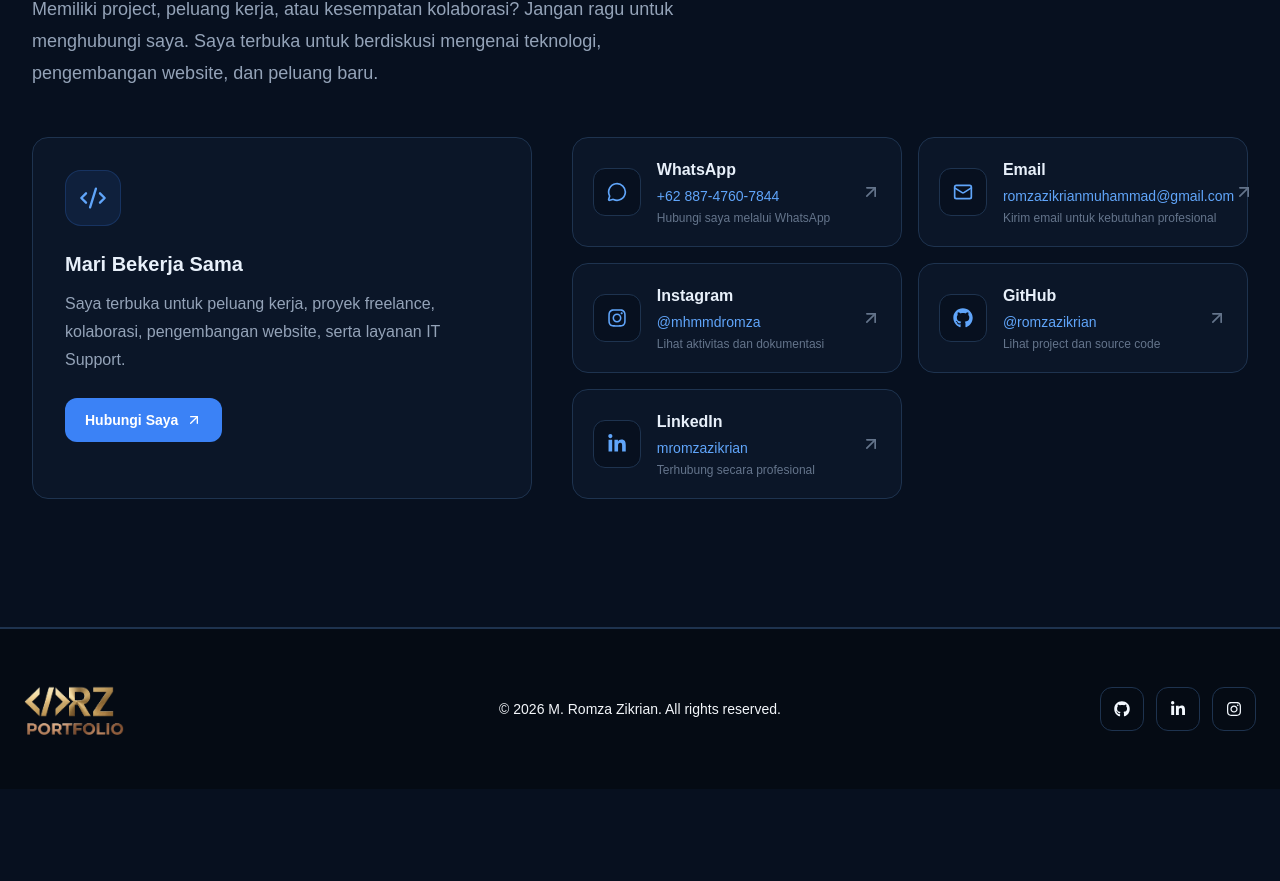
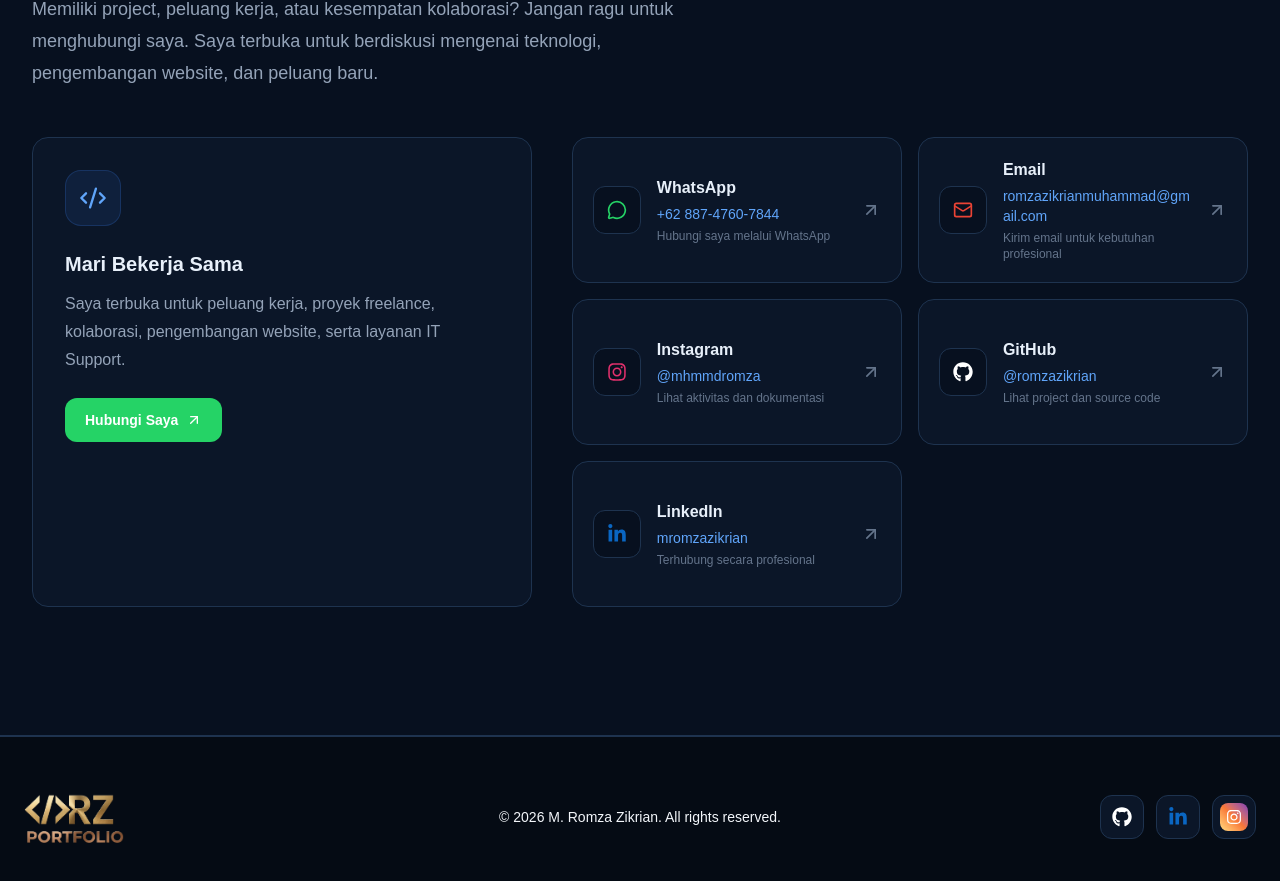
Before and after one commit to romzazikrian/Port_New, a Next.js app: page / in a window 1280 px wide. Shown: the part 5293-6174 px from the top of the page. Before the commit the page ends 6082 px from the top, so only its background shows below. Built offline with nearby package versions, Linux system fonts and the light colour scheme.

Commit message:
Update project

```diff
--- a/components/contact/ContactCard.tsx
+++ b/components/contact/ContactCard.tsx
@@ -1,6 +1,7 @@
 "use client";
 
 import { ArrowUpRight, Mail, MessageCircle } from "lucide-react";
+
 import { FaGithub, FaInstagram, FaLinkedinIn } from "react-icons/fa";
 
 import { ContactItem } from "@/data/contact";
@@ -25,6 +26,9 @@ export default function ContactCard({ contact }: ContactCardProps) {
       className="
         group
         flex
+        h-full
+        min-h-[138px]
+        w-full
         items-center
         justify-between
         rounded-2xl
@@ -43,7 +47,7 @@ export default function ContactCard({ contact }: ContactCardProps) {
         dark:hover:bg-[#0d1b30]
       "
     >
-      <div className="flex items-center gap-4">
+      <div className="flex min-w-0 flex-1 items-center gap-4">
         {/* Icon */}
         <div
           className="
@@ -57,41 +61,51 @@ export default function ContactCard({ contact }: ContactCardProps) {
             border
             border-slate-200
             bg-slate-50
-            text-blue-600
-            transition
-            group-hover:border-blue-400
+            transition-all
+            duration-300
+            group-hover:scale-105
             dark:border-[#1e334f]
             dark:bg-[#07101f]
-            dark:text-[#60a5fa]
-            dark:group-hover:border-[#3b82f6]
           "
         >
-          {contact.name === "WhatsApp" && <MessageCircle className="h-5 w-5" />}
+          {contact.name === "WhatsApp" && (
+            <MessageCircle className="h-5 w-5" style={{ color: "#25D366" }} />
+          )}
 
-          {contact.name === "Email" && <Mail className="h-5 w-5" />}
+          {contact.name === "Email" && (
+            <Mail className="h-5 w-5" style={{ color: "#EA4335" }} />
+          )}
 
-          {contact.name === "Instagram" && <FaInstagram className="h-5 w-5" />}
+          {contact.name === "Instagram" && (
+            <FaInstagram className="h-5 w-5" style={{ color: "#E1306C" }} />
+          )}
 
-          {contact.name === "GitHub" && <FaGithub className="h-5 w-5" />}
+          {contact.name === "GitHub" && (
+            <FaGithub className="h-5 w-5 text-[#181717] dark:text-white" />
+          )}
 
-          {contact.name === "LinkedIn" && <FaLinkedinIn className="h-5 w-5" />}
+          {contact.name === "LinkedIn" && (
+            <FaLinkedinIn className="h-5 w-5" style={{ color: "#0A66C2" }} />
+          )}
 
           {!["WhatsApp", "Email", "Instagram", "GitHub", "LinkedIn"].includes(
             contact.name,
-          ) && <ArrowUpRight className="h-5 w-5" />}
+          ) && (
+            <ArrowUpRight className="h-5 w-5 text-blue-600 dark:text-[#60a5fa]" />
+          )}
         </div>
 
         {/* Information */}
-        <div>
+        <div className="min-w-0 flex-1">
           <h3 className="font-semibold text-slate-900 dark:text-[#e8f0fa]">
             {contact.name}
           </h3>
 
-          <p className="mt-1 text-sm text-blue-600 dark:text-[#60a5fa]">
+          <p className="mt-1 line-clamp-2 break-all text-sm text-blue-600 dark:text-[#60a5fa]">
             {contact.username}
           </p>
 
-          <p className="mt-1 text-xs text-slate-500 dark:text-[#64748b]">
+          <p className="mt-1 line-clamp-2 text-xs text-slate-500 dark:text-[#64748b]">
             {description}
           </p>
         </div>
@@ -100,11 +114,13 @@ export default function ContactCard({ contact }: ContactCardProps) {
       {/* Arrow */}
       <ArrowUpRight
         className="
+          ml-3
           h-5
           w-5
           shrink-0
           text-slate-400
-          transition
+          transition-all
+          duration-300
           group-hover:-translate-y-1
           group-hover:translate-x-1
           group-hover:text-blue-600
--- a/components/home/Contact.tsx
+++ b/components/home/Contact.tsx
@@ -34,6 +34,7 @@ export default function Contact() {
         {/* =========================
             HEADING
         ========================== */}
+
         <motion.div
           initial={{ opacity: 0, y: 25 }}
           whileInView={{ opacity: 1, y: 0 }}
@@ -80,6 +81,7 @@ export default function Contact() {
         {/* =========================
             CONTENT
         ========================== */}
+
         <div
           className="
             mt-10
@@ -97,6 +99,7 @@ export default function Contact() {
           {/* =========================
               CONTACT INTRODUCTION
           ========================== */}
+
           <motion.div
             initial={{ opacity: 0, x: -30 }}
             whileInView={{ opacity: 1, x: 0 }}
@@ -126,7 +129,8 @@ export default function Contact() {
               dark:hover:shadow-blue-950/20
             "
           >
-            {/* Icon */}
+            {/* ICON */}
+
             <div
               className="
                 flex
@@ -140,6 +144,12 @@ export default function Contact() {
                 border-blue-200
                 bg-blue-50
                 text-blue-600
+                transition-all
+                duration-300
+                hover:scale-105
+                hover:shadow-lg
+                hover:shadow-blue-500/20
+
                 sm:h-14
                 sm:w-14
 
@@ -151,7 +161,8 @@ export default function Contact() {
               <Code2 className="h-6 w-6 sm:h-7 sm:w-7" />
             </div>
 
-            {/* Content */}
+            {/* CONTENT */}
+
             <div className="mt-5 min-w-0 sm:mt-6">
               <h3
                 className="
@@ -184,12 +195,14 @@ export default function Contact() {
               </p>
             </div>
 
-            {/* WhatsApp Button */}
+            {/* WHATSAPP BUTTON */}
+
             <a
               href="https://wa.me/6288747607844"
               target="_blank"
               rel="noopener noreferrer"
               className="
+                group
                 mt-6
                 inline-flex
                 w-full
@@ -198,7 +211,7 @@ export default function Contact() {
                 justify-center
                 gap-2
                 rounded-xl
-                bg-blue-600
+                bg-[#25D366]
                 px-4
                 py-3
                 text-sm
@@ -206,26 +219,43 @@ export default function Contact() {
                 text-white
                 transition-all
                 duration-300
+
                 hover:-translate-y-0.5
-                hover:bg-blue-700
+                hover:bg-[#1ebe5d]
                 hover:shadow-lg
-                hover:shadow-blue-500/20
+                hover:shadow-[#25D366]/25
+
                 sm:w-fit
                 sm:px-5
 
-                dark:bg-[#3b82f6]
-                dark:hover:bg-[#2563eb]
+                focus-visible:outline-none
+                focus-visible:ring-2
+                focus-visible:ring-[#25D366]
+                focus-visible:ring-offset-2
+
+                dark:focus-visible:ring-offset-[#0b1628]
               "
             >
               <span>{isEnglish ? "Contact Me" : "Hubungi Saya"}</span>
 
-              <ArrowUpRight className="h-4 w-4 shrink-0" />
+              <ArrowUpRight
+                className="
+                  h-4
+                  w-4
+                  shrink-0
+                  transition-transform
+                  duration-300
+                  group-hover:-translate-y-0.5
+                  group-hover:translate-x-0.5
+                "
+              />
             </a>
           </motion.div>
 
           {/* =========================
               CONTACT CARDS
           ========================== */}
+
           <motion.div
             initial={{ opacity: 0, x: 30 }}
             whileInView={{ opacity: 1, x: 0 }}
@@ -236,12 +266,14 @@ export default function Contact() {
     min-w-0
     w-full
     grid-cols-1
+    items-stretch
     gap-4
     sm:grid-cols-2
+    auto-rows-fr
   "
           >
             {contacts.map((contact) => (
-              <div key={contact.name} className="min-w-0 w-full">
+              <div key={contact.name} className="flex min-w-0 w-full">
                 <ContactCard contact={contact} />
               </div>
             ))}
--- a/components/layout/Footer.tsx
+++ b/components/layout/Footer.tsx
@@ -5,23 +5,61 @@ const socialLinks = [
   {
     name: "GitHub",
     href: "https://github.com/romzazikrian",
-    icon: <FaGithub className="h-4 w-4" />,
+    icon: <FaGithub className="h-5 w-5 text-white" />,
+    hover:
+      "hover:border-white/50 hover:bg-white/10 hover:shadow-[0_0_18px_rgba(255,255,255,0.15)]",
   },
   {
     name: "LinkedIn",
     href: "https://linkedin.com/in/mromzazikrian",
-    icon: <FaLinkedinIn className="h-4 w-4" />,
+    icon: <FaLinkedinIn className="h-5 w-5 text-[#0A66C2]" />,
+    hover:
+      "hover:border-[#0A66C2] hover:bg-[#0A66C2]/10 hover:shadow-[0_0_18px_rgba(10,102,194,0.25)]",
   },
   {
     name: "Instagram",
     href: "https://instagram.com/mhmmdromza",
-    icon: <FaInstagram className="h-4 w-4" />,
+    icon: (
+      <span
+        className="
+          flex
+          h-7
+          w-7
+          items-center
+          justify-center
+          rounded-lg
+          bg-gradient-to-tr
+          from-[#FFDC80]
+          via-[#F77737]
+          via-[#E1306C]
+          to-[#833AB4]
+        "
+      >
+        <FaInstagram className="h-4 w-4 text-white" />
+      </span>
+    ),
+    hover:
+      "hover:border-[#E1306C] hover:bg-gradient-to-tr hover:from-[#833AB4]/10 hover:via-[#E1306C]/10 hover:to-[#F77737]/10 hover:shadow-[0_0_18px_rgba(225,48,108,0.25)]",
   },
 ];
 
 export default function Footer() {
   return (
-    <footer className="w-full border-t border-[#1e334f] bg-[#050b14] px-4 py-8 sm:px-6 sm:py-10">
+    <footer
+      className="
+        w-full
+        border-t
+        border-[#1e334f]
+        bg-[#050b14]
+        px-4
+        py-8
+        transition-colors
+        duration-300
+
+        sm:px-6
+        sm:py-10
+      "
+    >
       <div className="mx-auto w-full max-w-7xl">
         <div
           className="
@@ -31,6 +69,7 @@ export default function Footer() {
             justify-center
             gap-6
             text-center
+
             md:grid
             md:grid-cols-3
             md:items-center
@@ -41,7 +80,15 @@ export default function Footer() {
           {/* =========================
               LOGO
           ========================== */}
-          <div className="flex w-full justify-center md:justify-start">
+
+          <div
+            className="
+              flex
+              w-full
+              justify-center
+              md:justify-start
+            "
+          >
             <Image
               src="/images/logo/loga.png"
               alt="M. Romza Zikrian Logo"
@@ -52,6 +99,7 @@ export default function Footer() {
                 w-auto
                 max-w-[90px]
                 object-contain
+
                 sm:h-20
                 sm:max-w-[100px]
               "
@@ -61,6 +109,7 @@ export default function Footer() {
           {/* =========================
               COPYRIGHT
           ========================== */}
+
           <div className="w-full">
             <p
               className="
@@ -69,6 +118,7 @@ export default function Footer() {
                 text-xs
                 leading-6
                 text-[#f3f6fa]
+
                 sm:text-sm
               "
             >
@@ -80,14 +130,15 @@ export default function Footer() {
           {/* =========================
               SOCIAL LINKS
           ========================== */}
+
           <div
             className="
               flex
               w-full
               items-center
               justify-center
-              gap-2
-              sm:gap-3
+              gap-3
+
               md:justify-end
             "
           >
@@ -99,28 +150,36 @@ export default function Footer() {
                 rel="noopener noreferrer"
                 aria-label={social.name}
                 title={social.name}
-                className="
+                className={`
+                  group
                   flex
-                  h-10
-                  w-10
+                  h-11
+                  w-11
                   shrink-0
                   items-center
                   justify-center
                   rounded-xl
                   border
                   border-[#1e334f]
-                  text-[#f3f8fe]
+                  bg-[#0b1628]
                   transition-all
                   duration-300
                   hover:-translate-y-1
-                  hover:border-[#3b82f6]
-                  hover:bg-[#3b82f6]/10
-                  hover:text-[#60a5fa]
-                  sm:h-11
-                  sm:w-11
-                "
+                  ${social.hover}
+                `}
               >
-                {social.icon}
+                <span
+                  className="
+                    flex
+                    items-center
+                    justify-center
+                    transition-transform
+                    duration-300
+                    group-hover:scale-110
+                  "
+                >
+                  {social.icon}
+                </span>
               </a>
             ))}
           </div>
```
Lines whose indentation alone changed are shown as unchanged.
